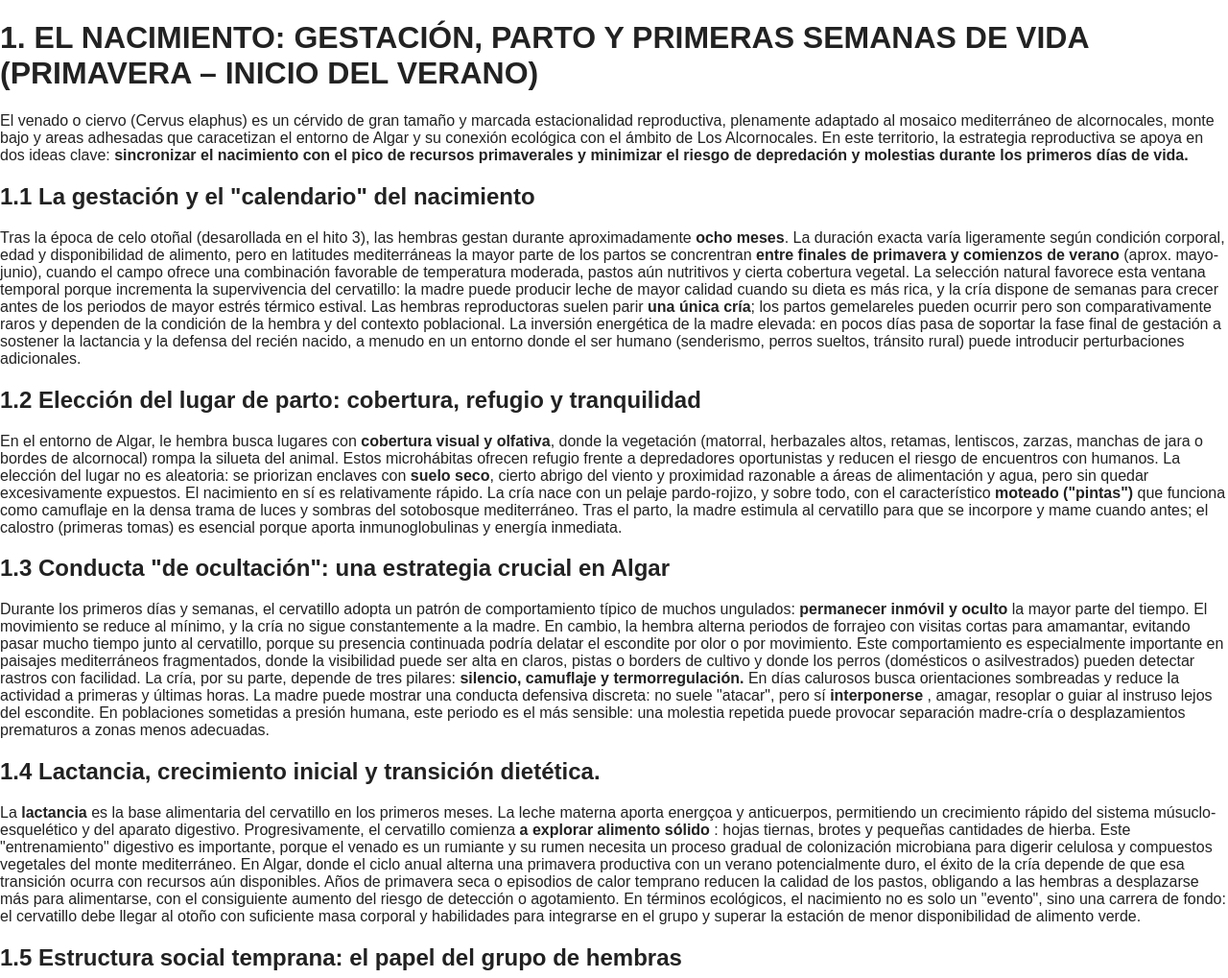
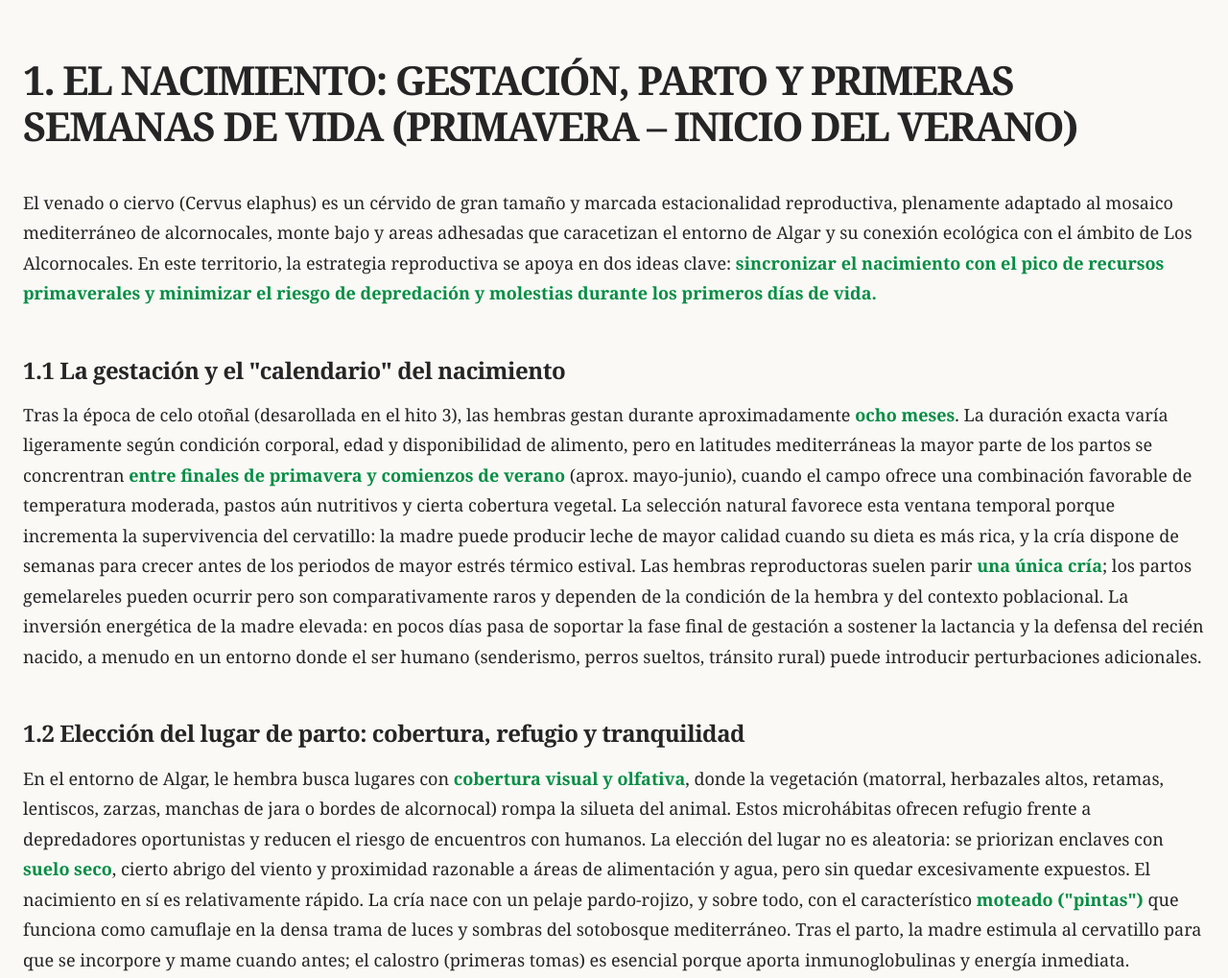
Before and after one commit to AytoAlgar/aytoalgar.github.io, a plain HTML site: page etapa-1/index.html in a window 1280 px wide. Shown: the top 1019 px of the page at 96% size. Drawn offline with Linux system fonts and the light colour scheme.

Commit message:
CSS etapas

```diff
--- a/etapa-1/index.html
+++ b/etapa-1/index.html
@@ -6,19 +6,20 @@
   <meta name="viewport" content="width=device-width, initial-scale=1.0">
   <title>Etapa 1: El nacimiento</title>
   <link rel="stylesheet" href="../main.css">
+  <link rel="stylesheet" href="../etapas.css">
 </head>
 
 <body>
   <h1> 1. EL NACIMIENTO: GESTACIÓN, PARTO Y PRIMERAS SEMANAS DE VIDA
     (PRIMAVERA – INICIO DEL VERANO)</h1>
-  El venado o ciervo (Cervus elaphus) es un cérvido de gran tamaño y marcada estacionalidad reproductiva, plenamente
+  <p>El venado o ciervo (Cervus elaphus) es un cérvido de gran tamaño y marcada estacionalidad reproductiva, plenamente
     adaptado al mosaico mediterráneo de alcornocales, monte bajo y areas
     adhesadas que caracetizan el entorno de Algar y su conexión ecológica con el ámbito de
     Los Alcornocales. En este territorio, la estrategia reproductiva se apoya en dos ideas
     clave: <b>sincronizar el nacimiento con el pico de recursos primaverales y minimizar el
-    riesgo de depredación y molestias durante los primeros días de vida.</b>
+      riesgo de depredación y molestias durante los primeros días de vida.</b> </p>
   <h2> 1.1 La gestación y el "calendario" del nacimiento </h2>
-  Tras la época de celo otoñal (desarollada en el hito 3), las hembras gestan durante
+  <p>Tras la época de celo otoñal (desarollada en el hito 3), las hembras gestan durante
     aproximadamente <b>ocho meses</b>. La duración exacta varía ligeramente según
     condición corporal, edad y disponibilidad de alimento, pero en latitudes mediterráneas
     la mayor parte de los partos se concrentran <b>entre finales de primavera y comienzos de verano </b>
@@ -33,11 +34,11 @@
     contexto poblacional. La inversión energética de la madre elevada: en pocos días
     pasa de soportar la fase final de gestación a sostener la lactancia y la defensa del
     recién nacido, a menudo en un entorno donde el ser humano (senderismo, perros sueltos,
-  tránsito rural) puede introducir perturbaciones adicionales.
+    tránsito rural) puede introducir perturbaciones adicionales. </p>
 
   <h2> 1.2 Elección del lugar de parto: cobertura, refugio y tranquilidad </h2>
 
-  En el entorno de Algar, le hembra busca lugares con <b>cobertura visual y olfativa</b>,
+  <p>En el entorno de Algar, le hembra busca lugares con <b>cobertura visual y olfativa</b>,
     donde la vegetación (matorral, herbazales altos, retamas, lentiscos, zarzas, manchas de jara o bordes
     de alcornocal) rompa la silueta del animal. Estos microhábitas ofrecen refugio frente a depredadores
     oportunistas y reducen el riesgo de encuentros con humanos.
@@ -47,11 +48,12 @@
     El nacimiento en sí es relativamente rápido. La cría nace con un pelaje pardo-rojizo, y sobre todo,
     con el característico <b>moteado ("pintas") </b> que funciona como camuflaje en la densa trama de luces y sombras
     del sotobosque mediterráneo. Tras el parto, la madre estimula al cervatillo para que se incorpore y mame
-  cuando antes; el calostro (primeras tomas) es esencial porque aporta inmunoglobulinas y energía inmediata.
+    cuando antes; el calostro (primeras tomas) es esencial porque aporta inmunoglobulinas y energía inmediata. </p>
 
   <h2> 1.3 Conducta "de ocultación": una estrategia crucial en Algar </h2>
-  Durante los primeros días y semanas, el cervatillo adopta un patrón de comportamiento típico de muchos
-  ungulados: <b>permanecer inmóvil y oculto</b> la mayor parte del tiempo. El movimiento se reduce al mínimo, y la cría
+  <p>Durante los primeros días y semanas, el cervatillo adopta un patrón de comportamiento típico de muchos
+    ungulados: <b>permanecer inmóvil y oculto</b> la mayor parte del tiempo. El movimiento se reduce al mínimo, y la
+    cría
     no sigue constantemente a la madre. En cambio, la hembra alterna periodos de forrajeo con visitas cortas para
     amamantar, evitando pasar mucho tiempo junto al cervatillo, porque su presencia continuada podría delatar el
     escondite por olor o por movimiento. Este comportamiento es especialmente importante en paisajes mediterráneos
@@ -63,45 +65,52 @@
     horas. La madre puede mostrar una conducta defensiva discreta: no suele "atacar", pero sí <b>interponerse </b>,
     amagar, resoplar o guiar al instruso lejos del escondite. En poblaciones sometidas a presión humana, este
     periodo es el más sensible: una molestia repetida puede provocar separación madre-cría o desplazamientos
-  prematuros a zonas menos adecuadas.
+    prematuros a zonas menos adecuadas. </p>
 
   <h2> 1.4 Lactancia, crecimiento inicial y transición dietética. </h2>
 
-  La <b> lactancia </b> es la base alimentaria del cervatillo en los primeros meses. La leche materna aporta energçoa y
+  <p>La <b> lactancia </b> es la base alimentaria del cervatillo en los primeros meses. La leche materna aporta energçoa
+    y
     anticuerpos, permitiendo un crecimiento rápido del sistema músuclo-esquelético
     y del aparato digestivo. Progresivamente, el cervatillo comienza<b> a explorar alimento sólido </b> : hojas tiernas,
     brotes y pequeñas cantidades de hierba. Este "entrenamiento" digestivo
-  es importante, porque el venado es un rumiante y su rumen necesita un proceso gradual de colonización microbiana para
+    es importante, porque el venado es un rumiante y su rumen necesita un proceso gradual de colonización microbiana
+    para
     digerir celulosa y compuestos vegetales del monte mediterráneo.
 
-  En Algar, donde el ciclo anual alterna una primavera productiva con un verano potencialmente duro, el éxito de la cría
+    En Algar, donde el ciclo anual alterna una primavera productiva con un verano potencialmente duro, el éxito de la
+    cría
     depende de que esa transición ocurra con recursos aún
     disponibles. Años de primavera seca o episodios de calor temprano reducen la calidad de los pastos, obligando a las
     hembras a desplazarse más para alimentarse, con el consiguiente
-  aumento del riesgo de detección o agotamiento. En términos ecológicos, el nacimiento no es solo un "evento", sino una
+    aumento del riesgo de detección o agotamiento. En términos ecológicos, el nacimiento no es solo un "evento", sino
+    una
     carrera de fondo: el cervatillo debe llegar al otoño con
     suficiente masa corporal y habilidades para integrarse en el grupo y superar la estación de menor disponibilidad de
-  alimento verde.
+    alimento verde.</p>
 
   <h2> 1.5 Estructura social temprana: el papel del grupo de hembras </h2>
 
-  Aunque el cervatillo pasa muchas horas inmóvil y oculto, conforme avanza el verano comienza a acompañar más a la madre
+  <p>Aunque el cervatillo pasa muchas horas inmóvil y oculto, conforme avanza el verano comienza a acompañar más a la
+    madre
     y a integrarse en pequeños<b> grupos de hembras con crías.</b>
     Estas agrupaciones ofrecen ventajas: mayor vigilancia (más ojos detectan peligros), aprendizaje social (rutas hacia
     agua y zonas de refugio) y cierta disolución del riesgo
-  (no toda la presión recae sobre una sola cría). En paisajes como los de Algar, con alternancia de montos y claros, la
+    (no toda la presión recae sobre una sola cría). En paisajes como los de Algar, con alternancia de montos y claros,
+    la
     vigilancia grupal puede ser determiannte ara evitar
-  cruces arriesgados de pistas o zonas expuestas.
+    cruces arriesgados de pistas o zonas expuestas. </p>
 
   <h2> 1.6 Encaje del hito en el relato de Algar </h2>
 
-  En la documentación del proyecto de Algar se ifdentifica este momento vital como el inicio del ciclo, representando
+  <p>En la documentación del proyecto de Algar se ifdentifica este momento vital como el inicio del ciclo, representando
     simbólicamente por la figura de <b>"cierva con cría"</b> y como primera etapa
     temática: <b>"El nacimiento del venado".</b>
 
-  Desde un enfoque estrictamente biológico, este hito resume el punto más vulenreable del ciclo anual de venado: la vida
+    Desde un enfoque estrictamente biológico, este hito resume el punto más vulenreable del ciclo anual de venado: la
+    vida
     comioenza en silencio, en refugio, y depende de una combinación
-  fina entre climatología, cobertura vegetal, y tranquilidad del entorno.
+    fina entre climatología, cobertura vegetal, y tranquilidad del entorno.</p>
 
 </body>
 
--- /dev/null
+++ b/etapas.css
@@ -0,0 +1,59 @@
+* {
+    box-sizing: border-box;
+}
+
+body {
+    margin: 0;
+    padding: 60px 24px;
+    background: #faf9f6;
+    color: #252525;
+    font-family: Georgia, "Times New Roman", serif;
+    font-size: 18px;
+    line-height: 1.75;
+}
+
+main {
+    max-width: 760px;
+    margin: 0 auto;
+}
+
+h1 {
+    font-size: 2.6rem;
+    line-height: 1.15;
+    margin: 0 0 2.5rem;
+    font-weight: 700;
+    letter-spacing: -0.04em;
+}
+
+h2 {
+    font-size: 1.5rem;
+    line-height: 1.3;
+    margin: 3rem 0 1rem;
+    font-weight: 700;
+    letter-spacing: -0.02em;
+}
+
+p {
+    margin: 0 0 1.4rem;
+}
+
+b,
+strong {
+    font-weight: 700;
+    color: #038d43;
+}
+
+@media (max-width: 600px) {
+    body {
+        padding: 32px 20px;
+        font-size: 17px;
+    }
+
+    h1 {
+        font-size: 2.1rem;
+    }
+
+    h2 {
+        font-size: 1.35rem;
+    }
+}
```
Also changed, not shown: etapa-2/index.html (+2 -0 lines), etapa-3/index.html (+2 -0 lines). Lines whose indentation alone changed are shown as unchanged.
